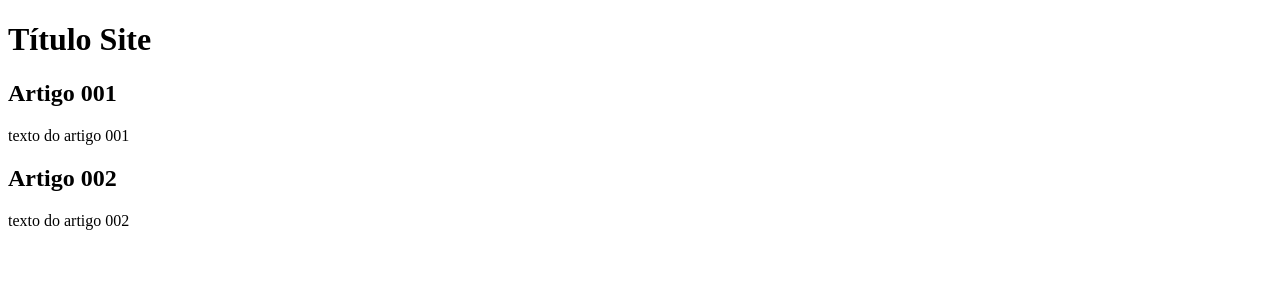
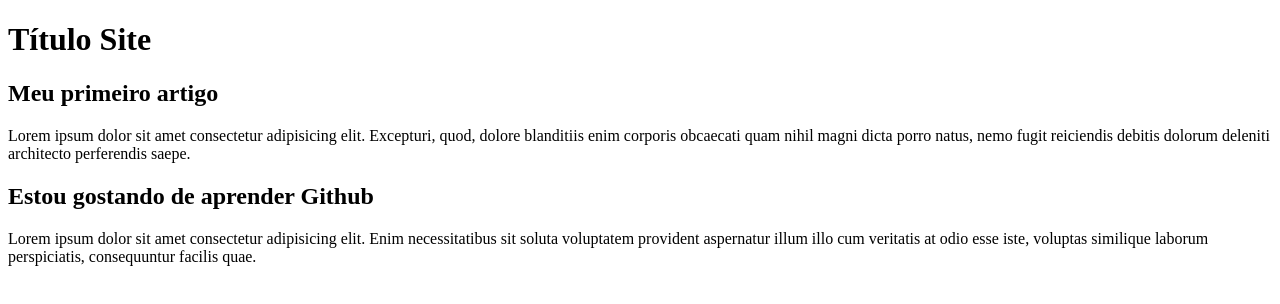
Before and after one commit to emersonmalmeida/projeto-site, a plain HTML site: page index.html in a window 1280 px wide. Drawn offline with Linux system fonts and the light colour scheme.

Commit message:
Update index.html

```diff
--- a/index.html
+++ b/index.html
@@ -11,12 +11,12 @@
             <h1>Título Site</h1>
         </head>
         <article>
-            <h2>Artigo 001</h2>
-            <p>texto do artigo 001</p>
+            <h2>Meu primeiro artigo</h2>
+            <p>Lorem ipsum dolor sit amet consectetur adipisicing elit. Excepturi, quod, dolore blanditiis enim corporis obcaecati quam nihil magni dicta porro natus, nemo fugit reiciendis debitis dolorum deleniti architecto perferendis saepe.</p>
         </article>
         <article>
-            <h2>Artigo 002</h2>
-            <p>texto do artigo 002</p>
+            <h2>Estou gostando de aprender Github</h2>
+            <p>Lorem ipsum dolor sit amet consectetur adipisicing elit. Enim necessitatibus sit soluta voluptatem provident aspernatur illum illo cum veritatis at odio esse iste, voluptas similique laborum perspiciatis, consequuntur facilis quae.</p>
         </article>
     </main>
 </body>
```
